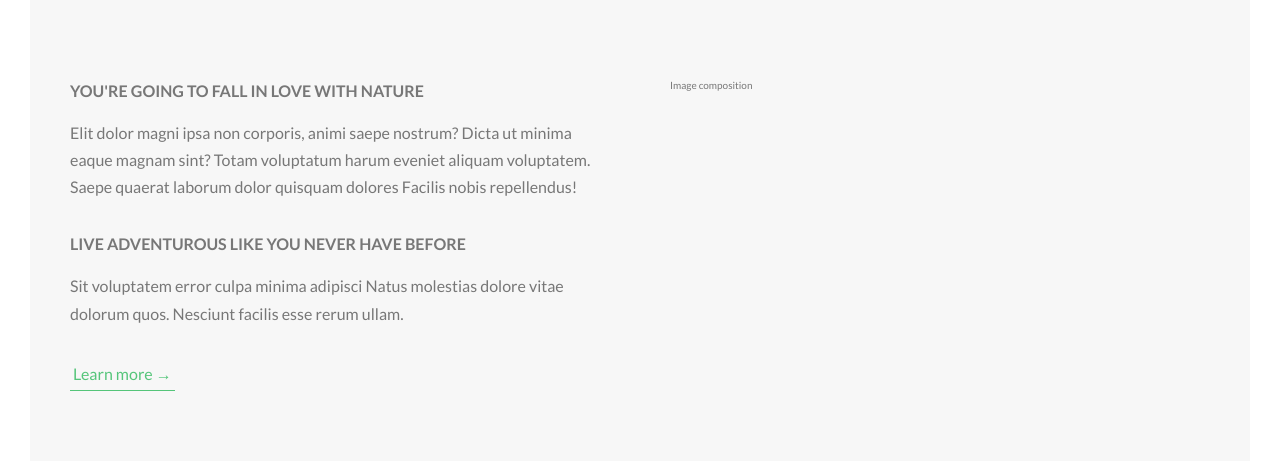
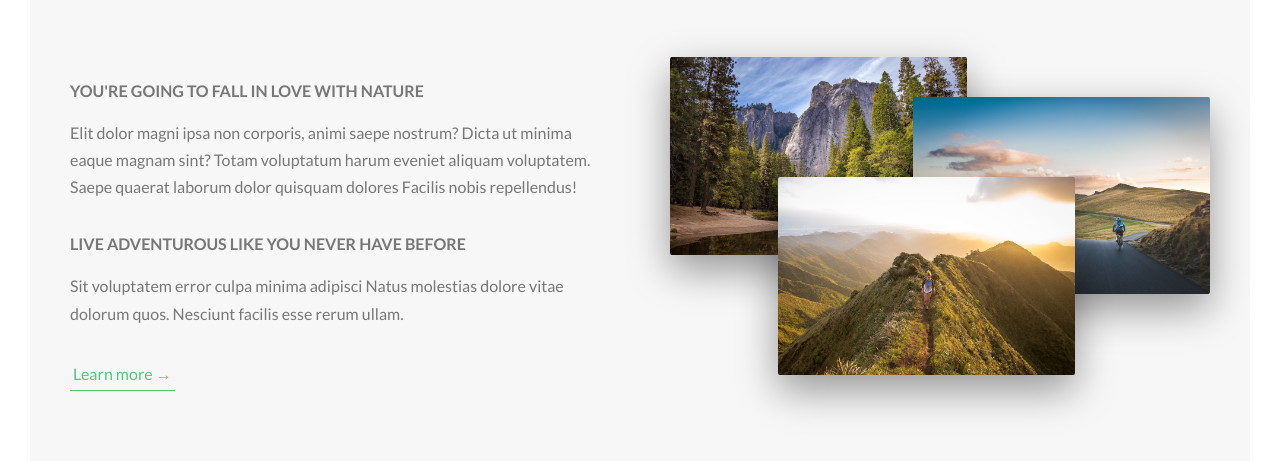
Before and after one commit to scottdiemer/Natours, a website: page index.html in a window 1280 px wide. Shown: the part 943-1404 px from the top of the page. Drawn offline with Linux system fonts and the light colour scheme.

Commit message:
made composition image component

```diff
--- a/index.html
+++ b/index.html
@@ -57,7 +57,25 @@
             </p>
             <a class="btn-text" href="#">Learn more &rarr;</a>
           </div>
-          <div class="col-1-of-2">Image composition</div>
+          <div class="col-1-of-2">
+            <div class="composition">
+              <img
+                class="composition__photo composition__photo--p1"
+                src="img/nat-1-large.jpg"
+                alt="Photo 1"
+              />
+              <img
+                class="composition__photo composition__photo--p2"
+                src="img/nat-2-large.jpg"
+                alt="Photo 2"
+              />
+              <img
+                class="composition__photo composition__photo--p3"
+                src="img/nat-3-large.jpg"
+                alt="Photo 3"
+              />
+            </div>
+          </div>
         </div>
       </section>
     </main>
--- /dev/null
+++ b/sass/components/_composition.scss
@@ -0,0 +1,38 @@
+.composition {
+  position: relative;
+  &__photo {
+    width: 55%;
+    box-shadow: 0 1.5rem 4rem rgba($color-black, 0.4);
+    border-radius: 2px;
+    position: absolute;
+    z-index: 10;
+    transition: all 0.2s;
+    outline-offset: 2rem;
+
+    &--p1 {
+      left: 0;
+      top: -2rem;
+    }
+
+    &--p2 {
+      right: 0;
+      top: 2rem;
+    }
+
+    &--p3 {
+      left: 20%;
+      top: 10rem;
+    }
+
+    &:hover {
+      outline: 1.5rem solid $color-primary;
+      transform: scale(1.05) translateY(-0.5rem);
+      box-shadow: 0 2.5rem 4rem rgba($color-black, 0.5);
+      z-index: 20;
+    }
+  }
+
+  &:hover &__photo:not(:hover) {
+    transform: scale(0.95);
+  }
+}
--- a/sass/main.scss
+++ b/sass/main.scss
@@ -8,6 +8,7 @@
 @import "base/utilities";
 
 @import "components/button";
+@import "components/composition";
 
 @import "layout/grid";
 @import "layout/header";
```
Also changed, not shown: css/style.css.
